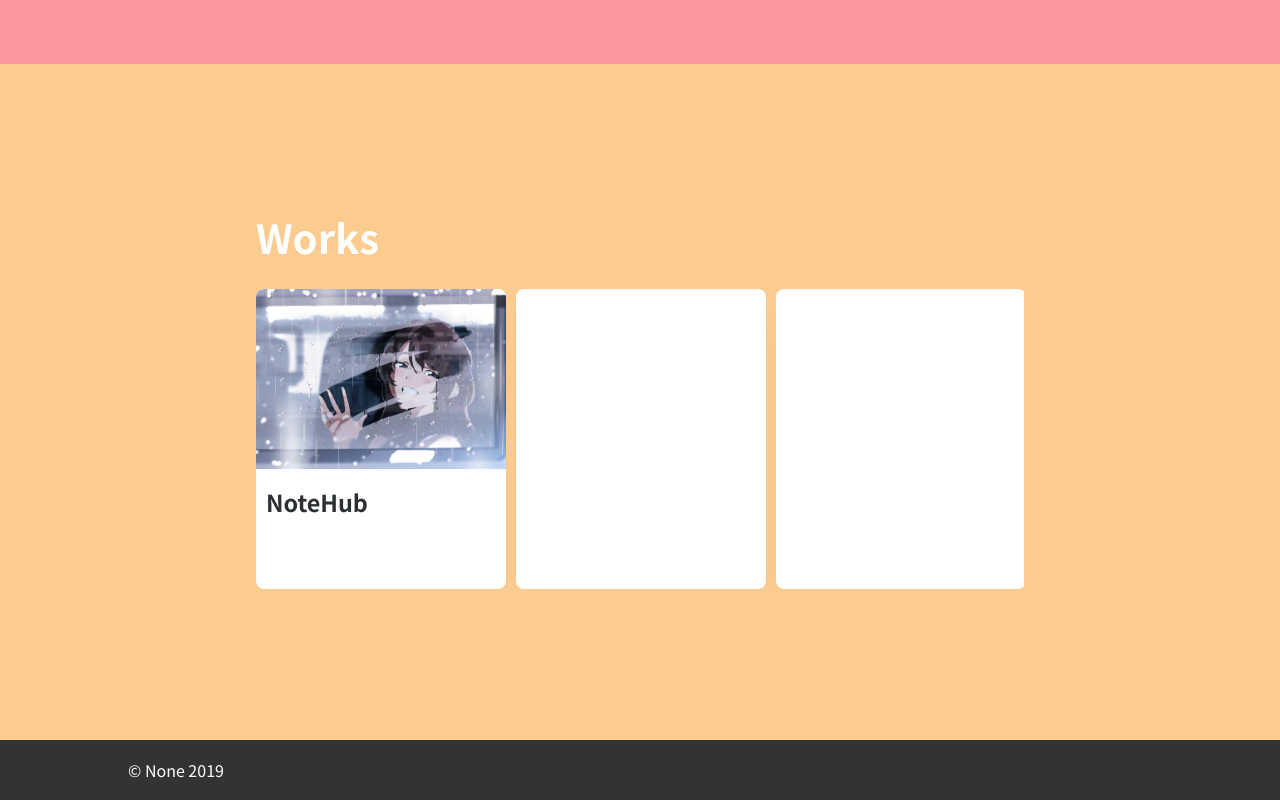
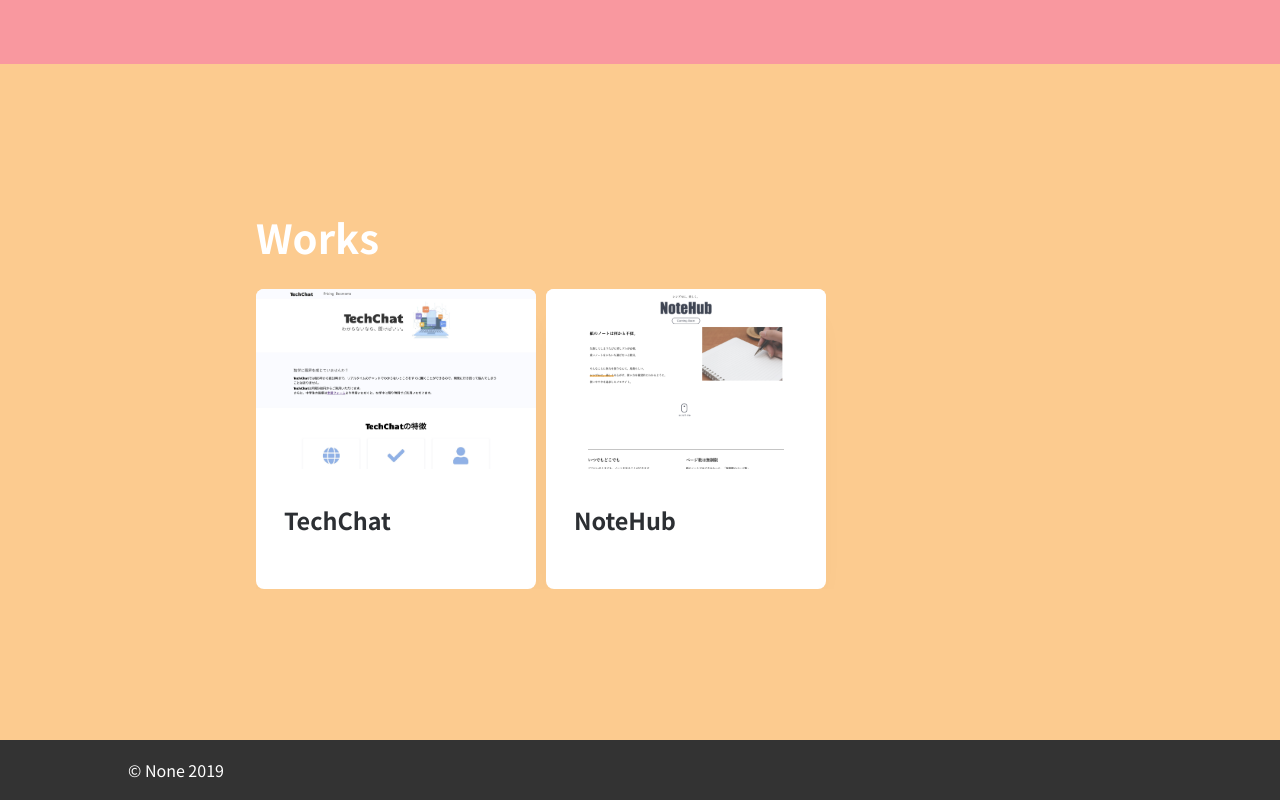
Before and after one commit to noneteya/portfolio_2019, a plain HTML site: page index.html in a window 1280 px wide. Shown: the part 1396-2196 px from the top of the page. Drawn offline with Linux system fonts and the light colour scheme.

Commit message:
update: 実際のworksを追加

```diff
--- a/index.html
+++ b/index.html
@@ -43,21 +43,16 @@
       <h2>Works</h2>
       <ul class="horizontal-list">
         <li class="item">
-          <div class="wrap">
-            <img src="imgs/work_1.jpg" alt="">
-            <div class="text">
-              <h3>NoteHub</h3>
-            </div>
+          <img src="imgs/work1.jpg" alt="">
+          <div class="text">
+            <h3>TechChat</h3>
           </div>
         </li>
-        <li>
-          <div class="wrap"></div>
-        </li>
-        <li>
-          <div class="wrap"></div>
-        </li>
-        <li>
-          <div class="wrap"></div>
+        <li class="item">
+          <img src="imgs/work2.png" alt="">
+          <div class="text">
+            <h3>NoteHub</h3>
+          </div>
         </li>
       </ul>
     </div>
--- a/index.scss
+++ b/index.scss
@@ -139,18 +139,18 @@ body {
     li {
       background: #fff;
       list-style-type: none;
-      min-width: 250px;
+      min-width: 280px;
+      max-width: 280px;
       height: 300px;
       overflow: hidden;
       border-radius: 8px;
       margin: 0 10px 0 0;
       box-shadow: 0 20px 30px -15px rgba(0,0,0,0.08);
 
-
       .text {
         width: 100%;
         height: 100%;
-        padding: 10px;
+        padding: 10%;
         color: #2C2F33;
       }
 
```
Also changed, not shown: imgs/work1.jpg (added), imgs/work2.png (added), imgs/work_1.jpg (deleted), index.css.
